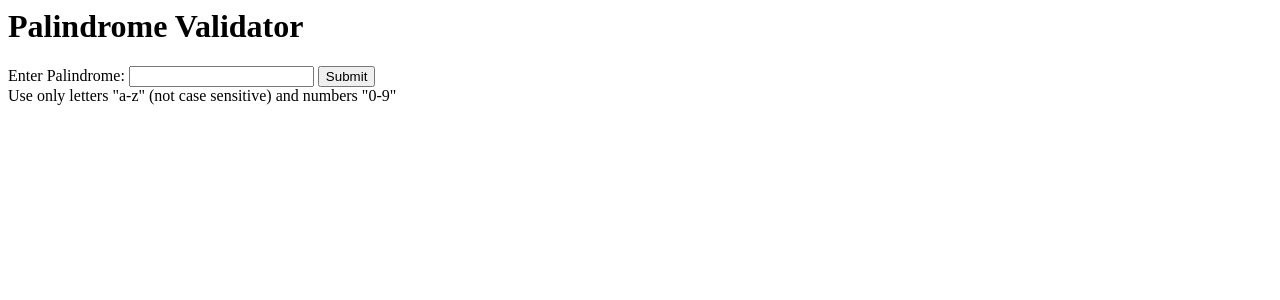
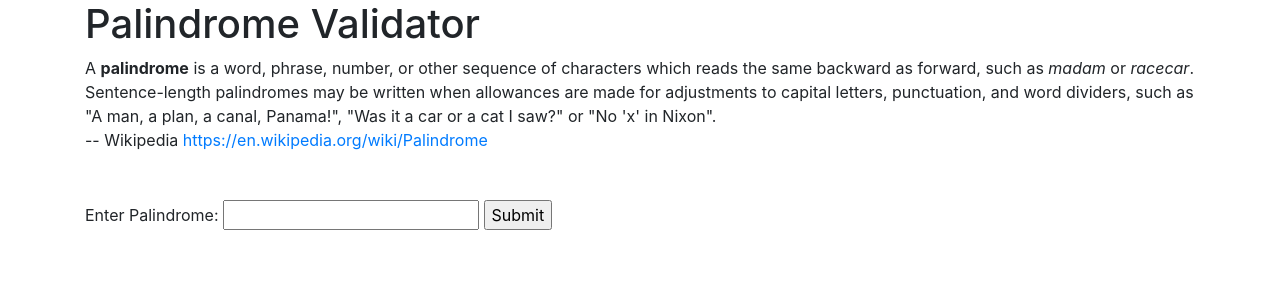
Before and after one commit to chris-messner/sandbox, a PHP site: page / in a window 1280 px wide. Shown: the top 300 px of the page. Run offline with PHP 8.4, Linux system fonts and the light colour scheme; some libraries are stand-ins or nearby versions.

Commit message:
Cleaned up and added bootstrap liquid formatting

```diff
--- a/palindrome/index.php
+++ b/palindrome/index.php
@@ -1,33 +1,49 @@
-<!--
-# A palindrome is a word, phrase, number, or other sequence of characters which
-# reads the same backward as forward, such as madam or racecar. Sentence-length
-# palindromes may be written when allowances are made for adjustments to capital
-# letters, punctuation, and word dividers, such as "A man, a plan, a canal, Panama!",
-# "Was it a car or a cat I saw?" or "No 'x' in Nixon".
--->
-<html>
-<head><title>Palindrome Validator</title></head>
+<!doctype html>
+<html lang="en">
+<head>
+	<title>Palindrome Validator</title>
+	<meta charset="utf-8">
+    <meta name="viewport" content="width=device-width, initial-scale=1, shrink-to-fit=no">
+
+    <!-- Bootstrap CSS -->
+    <link rel="stylesheet" href="https://maxcdn.bootstrapcdn.com/bootstrap/4.0.0-beta.2/css/bootstrap.min.css" integrity="sha384-PsH8R72JQ3SOdhVi3uxftmaW6Vc51MKb0q5P2rRUpPvrszuE4W1povHYgTpBfshb" crossorigin="anonymous">
+</head>
 <body>
+	<div class="container">
 <h1>Palindrome Validator</h1>
+<div>
+A <b>palindrome</b> is a word, phrase, number, or other sequence of characters which
+reads the same backward as forward, such as <i>madam</i> or <i>racecar</i>. Sentence-length
+palindromes may be written when allowances are made for adjustments to capital
+letters, punctuation, and word dividers, such as "A man, a plan, a canal, Panama!",
+"Was it a car or a cat I saw?" or "No 'x' in Nixon".<br>
+-- Wikipedia <a href="https://en.wikipedia.org/wiki/Palindrome">https://en.wikipedia.org/wiki/Palindrome</a>
+</div><br><br>
 <form method="POST">
 Enter Palindrome:
 <input type=text maxlen=500 name="palindrome">
 <input type=submit><br>
-Use only letters "a-z" (not case sensitive) and numbers "0-9"
-</form>
+<!-- Use only letters "a-z" (not case sensitive) and numbers "0-9" -->
+</form><br>
 <?php
 if ($_SERVER['REQUEST_METHOD'] == 'POST') {
-	$palindromeInput = htmlspecialchars($_POST['palindrome']);
+	$palindromeInput = strtolower(htmlspecialchars($_POST['palindrome']));
 	$palindromeInput = preg_replace("/[^A-Za-z0-9]/","",$palindromeInput);
 	$palindromeMatch = strrev($palindromeInput);
 	if (strlen($palindromeInput) < 2) {
-		echo "<p>You must enter two or more valid characters!</p>";
+		echo "<p>Sorry, you must enter two or more valid characters!</p>";
 	} elseif ($palindromeInput == $palindromeMatch) {
-		echo "<p>Excellent!  This is a palindrome: ".htmlspecialchars($_POST['palindrome'])."</p>";
+		echo "<p>Excellent!  &quot;<b>".htmlspecialchars($_POST['palindrome'])."</b>&quot; is a valid palindrome!</p>";
 	} else {
-		echo "<p>Sorry, try again!</p>";
+		echo "<p>Sorry, &quot;<b>".htmlspecialchars($_POST['palindrome'])."</b>&quot; is not a palindrome - please try again!</p>";
 	}
 }
 ?>
+    <!-- Bootstrap js libraries and dependendies -->
+    <!-- jQuery first, then Popper.js, then Bootstrap JS -->
+    <script src="https://code.jquery.com/jquery-3.2.1.slim.min.js" integrity="sha384-KJ3o2DKtIkvYIK3UENzmM7KCkRr/rE9/Qpg6aAZGJwFDMVNA/GpGFF93hXpG5KkN" crossorigin="anonymous"></script>
+    <script src="https://cdnjs.cloudflare.com/ajax/libs/popper.js/1.12.3/umd/popper.min.js" integrity="sha384-vFJXuSJphROIrBnz7yo7oB41mKfc8JzQZiCq4NCceLEaO4IHwicKwpJf9c9IpFgh" crossorigin="anonymous"></script>
+    <script src="https://maxcdn.bootstrapcdn.com/bootstrap/4.0.0-beta.2/js/bootstrap.min.js" integrity="sha384-alpBpkh1PFOepccYVYDB4do5UnbKysX5WZXm3XxPqe5iKTfUKjNkCk9SaVuEZflJ" crossorigin="anonymous"></script>
+</div>
 </body>
 </html>
```
